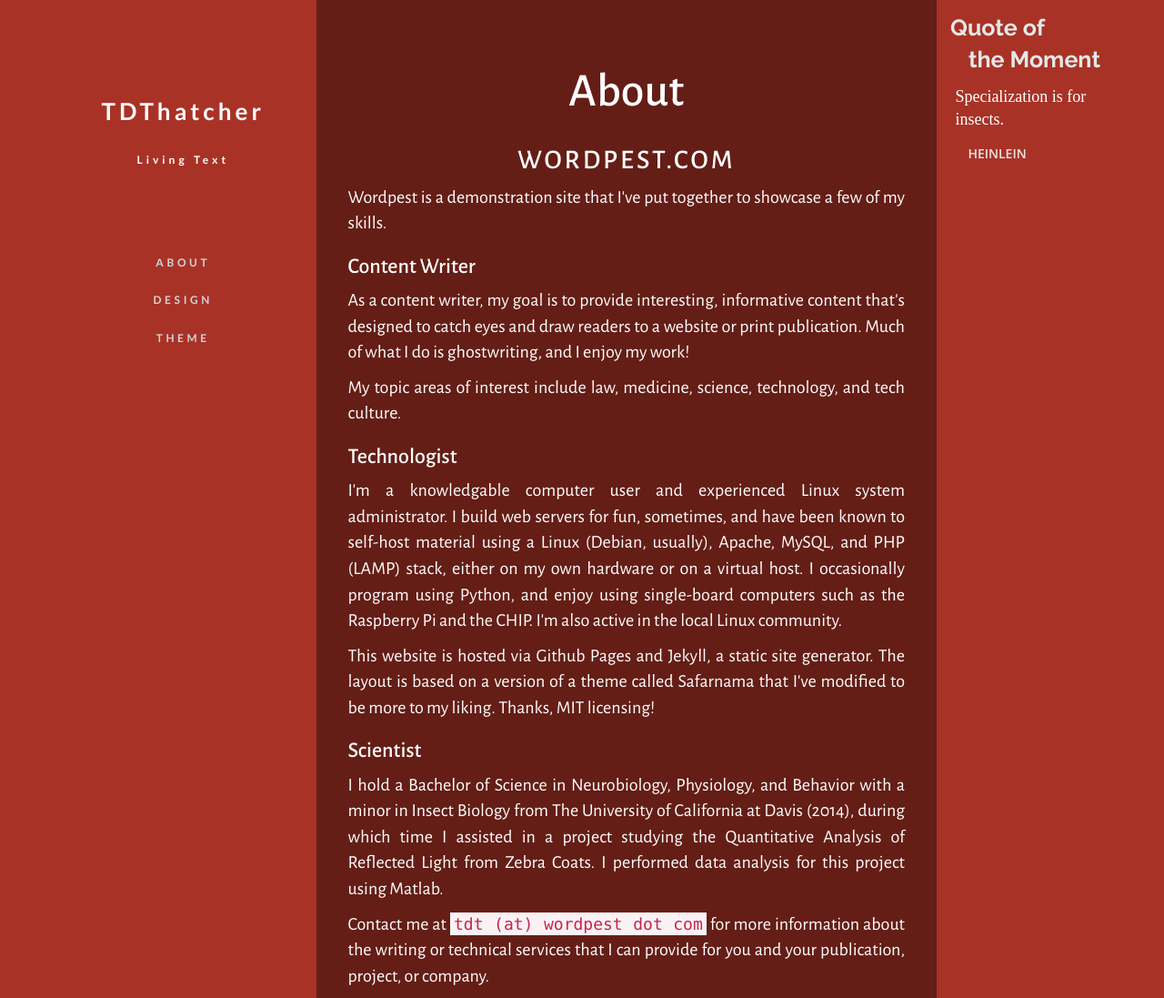
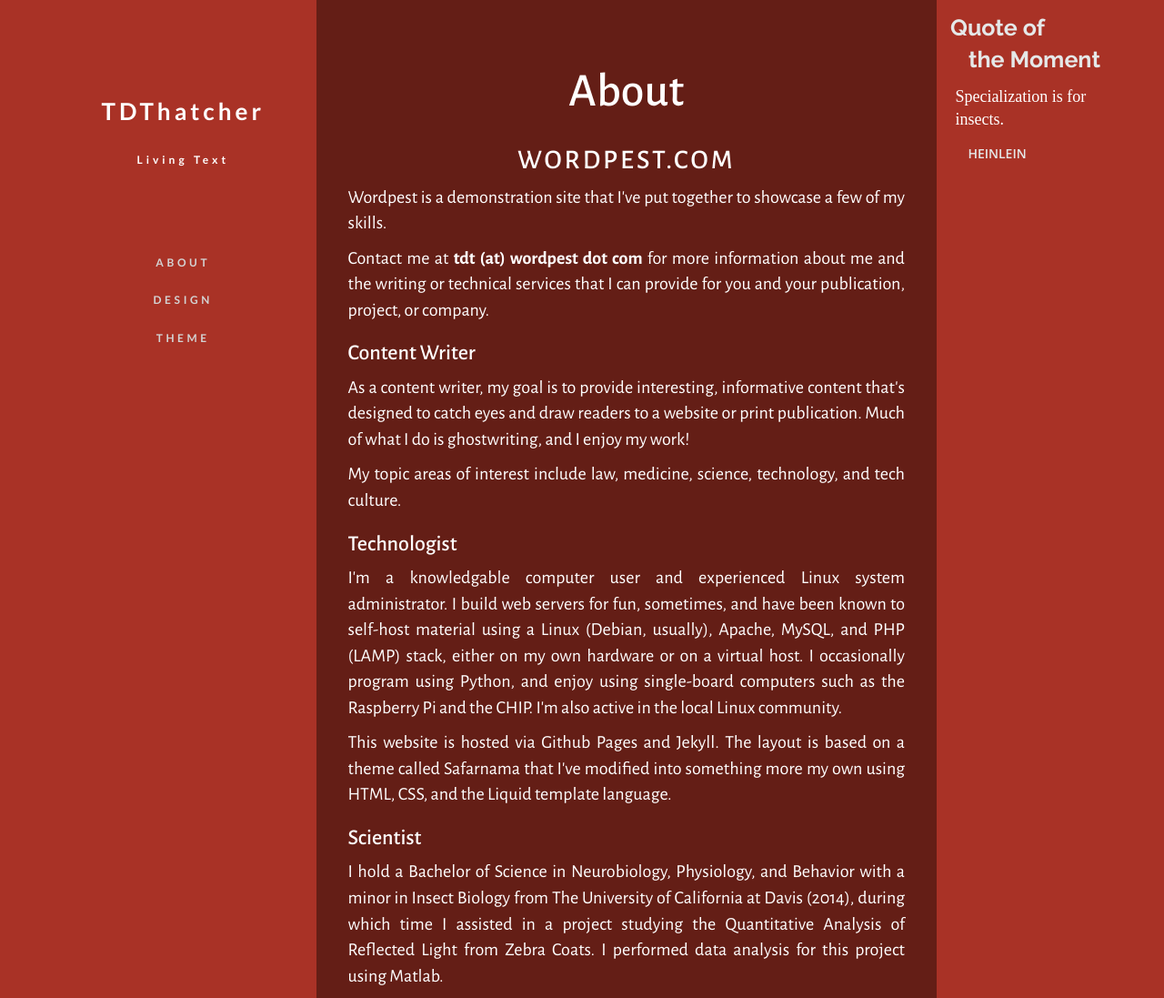
Before and after one commit to tdthatcher/wordpest, a Jekyll site: the page built from about.md, in a window 1280 px wide. Shown: the whole page at 91% size. Built offline with Jekyll 4.4.1, drawn with Linux system fonts in a browser that asks for light colours; nearby versions of some CDN libraries.

Commit message:
about, css

```diff
--- a/about.md
+++ b/about.md
@@ -5,8 +5,13 @@ permalink: /about/
 ---
 
 <div class="post-content">
-<center>    <h2 class="sname-main">WORDPEST.COM</h2></center>
+<center>
+<h2 class="sname-main">WORDPEST.COM</h2>
+</center>
+
 <p>Wordpest is a demonstration site that I've put together to showcase a few of my skills.</p>
+<p>Contact me at <b>tdt (at) wordpest dot com</b> for more information about me and the
+writing or technical services that I can provide for you and your publication, project, or company. </p>
 </div>
 
 <div class="writer writer-title">
@@ -31,10 +36,9 @@ I occasionally program using <a href="http://www.python.org">Python</a>, and enj
 I'm also active in the <a href="http://www.lugod.org">local Linux community</a>.
 </p>
 
-<p>This website is hosted via <a href="https://pages.github.com/">Github Pages</a> and <a href="https://jekyllrb.com">Jekyll</a>, a static site
-generator. The layout is based on a version of a theme called <a href="https://github.com/hemangsk/safarnama">Safarnama</a> that I've modified
-to be more to my liking. Thanks, MIT licensing!
-</p>
+<p>This website is hosted via <a href="https://pages.github.com/">Github Pages</a> and <a href="https://jekyllrb.com">Jekyll</a>.
+The layout is based on a theme called <a href="https://github.com/hemangsk/safarnama">Safarnama</a> that I've modified into
+something more my own using HTML, CSS, and the Liquid template language.</p>
 </div>
 
 <div class="science science-title">
--- a/css/main.scss
+++ b/css/main.scss
@@ -12,6 +12,7 @@ body{
 a:link, a:visited {
 color: black;
 }
+
 a:hover, a:active {
 text-decoration: underline;
 color: black
@@ -103,6 +104,7 @@ font-size: 20px;
 font-weight: 100;
 text-align: justify;
 }
+
 .stories{
   font-family: "Lato";
 font-size: 20px;
```
Also changed, not shown: other parts of about.md (+0 -4 lines), 2 other files.
